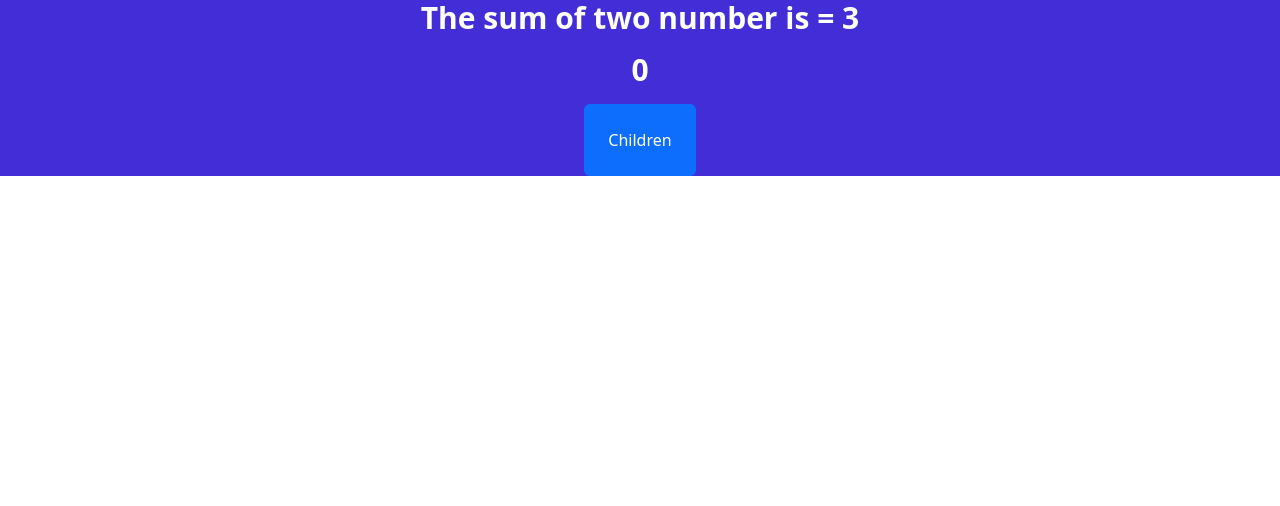
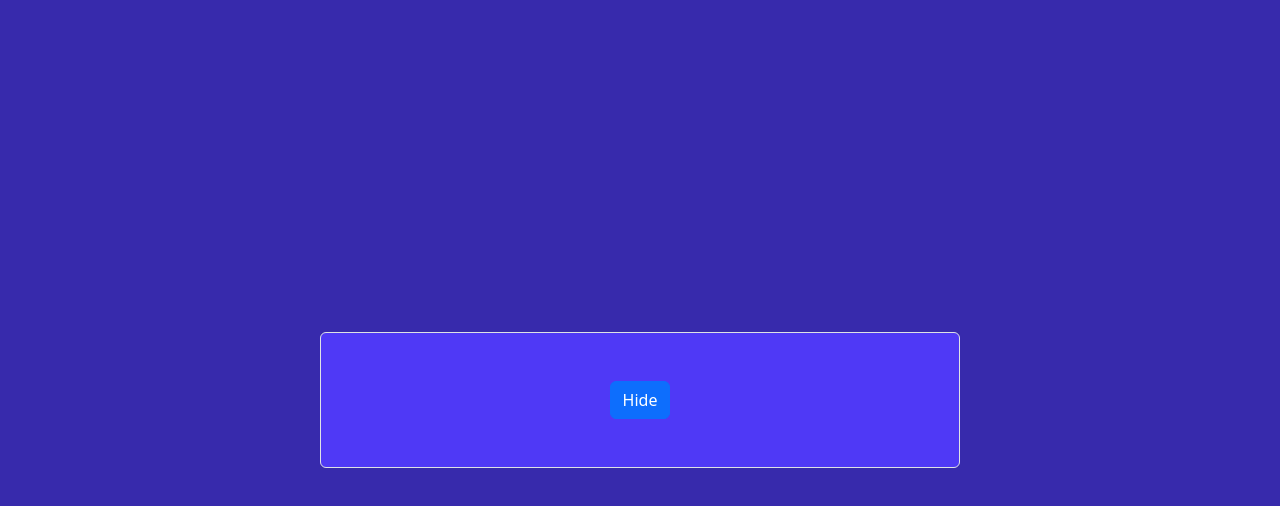
Before and after one commit to abyssiniatech/react-vite-typescript, a React (Vite) app: page / in a window 1280 px wide. Shown: the top 506 px of the page. Built offline with nearby package versions, Linux system fonts and the light colour scheme.

Commit message:
intial commit  for day 32

```diff
--- a/package.json
+++ b/package.json
@@ -20,6 +20,7 @@
     "bootstrap": "^5.3.8",
     "react": "^19.2.0",
     "react-dom": "^19.2.0",
+    "react-hook-form": "^7.69.0",
     "tailwindcss": "^4.1.18"
   },
   "devDependencies": {
--- a/src/App.tsx
+++ b/src/App.tsx
@@ -1,13 +1,12 @@
-import { useState } from "react";
-import Sum from "./omponents/fundamentals/Props/Practice";
+
+import Show from "./omponents/Project/Show";
+
 const App = () => {
-  const [count, seCount] = useState<number>(0);
+
   return (
     <div>
-      <Sum a={1} b={2}>
-        <p>{count}</p>
-         <button onClick={()=>seCount(count+1)} className="btn btn-primary text-2xl p-4 border-0 ">Children</button>
-      </Sum>
+
+      <Show />
     </div>
   )
 };
--- /dev/null
+++ b/src/omponents/Project/Show.tsx
@@ -0,0 +1,28 @@
+import { useState } from "react";
+
+
+
+const Show = () => {
+    const [show,isShow] = useState(false)
+    const handleshow =() =>{
+      isShow(show =>!show)
+    }
+  return (
+    <div className="bg-indigo-800 text-white h-screen flex justify-content items-center">
+          <section className="bg-indigo-600 text-white w-50 border border-gray-400 flex justify-center items-center p-4 m-auto rounded">
+
+<button className="btn btn-primary m-4" onClick={handleshow}>{show?"Hide" : "Hide"}</button>
+
+            {show &&(
+              <main>
+                <h1>WElcome to me </h1>
+                  <p>Lorem ipsum dolor sit amet, consectetur adipisicing elit. Officiis magnam atque perferendis facilis modi, temporibus dolorem possimus tempore quas itaque quidem consequuntur in, harum voluptatem labore earum at rerum illum?</p>
+              </main>
+            )}
+
+          </section>
+    </div>
+  )
+};
+
+export default Show;
--- a/src/omponents/fundamentals/Props/Practice.tsx
+++ b/src/omponents/fundamentals/Props/Practice.tsx
@@ -1,16 +1,19 @@
-type Props = {
-    a:number;
-    b:number;
-    children?: React.ReactNode;
-}
 
-const Sum = ({a,b,children}: Props) => {
+type PropsSurafel = {
+  count: number;
+  setCount: React.Dispatch<React.SetStateAction<number>>;
+};
+
+const Practice = ({count,setCount}:PropsSurafel ) => {
+       const handleInc =()=>{
+         setCount(count+1)
+     }
   return (
-    <div className="text-center bg-indigo-700 text-3xl text-white font-bold">
-        <p>The sum of two number is  = {a + b}</p>
-        {children}
-        </div>
+    <div>
+        <p>{count}</p>
+        <button onClick={handleInc}>Increment</button>
+    </div>
   )
 };
 
-export default Sum;
+export default Practice;
```
Also changed, not shown: 1 other file (tests, documents, lock files or other folders).
